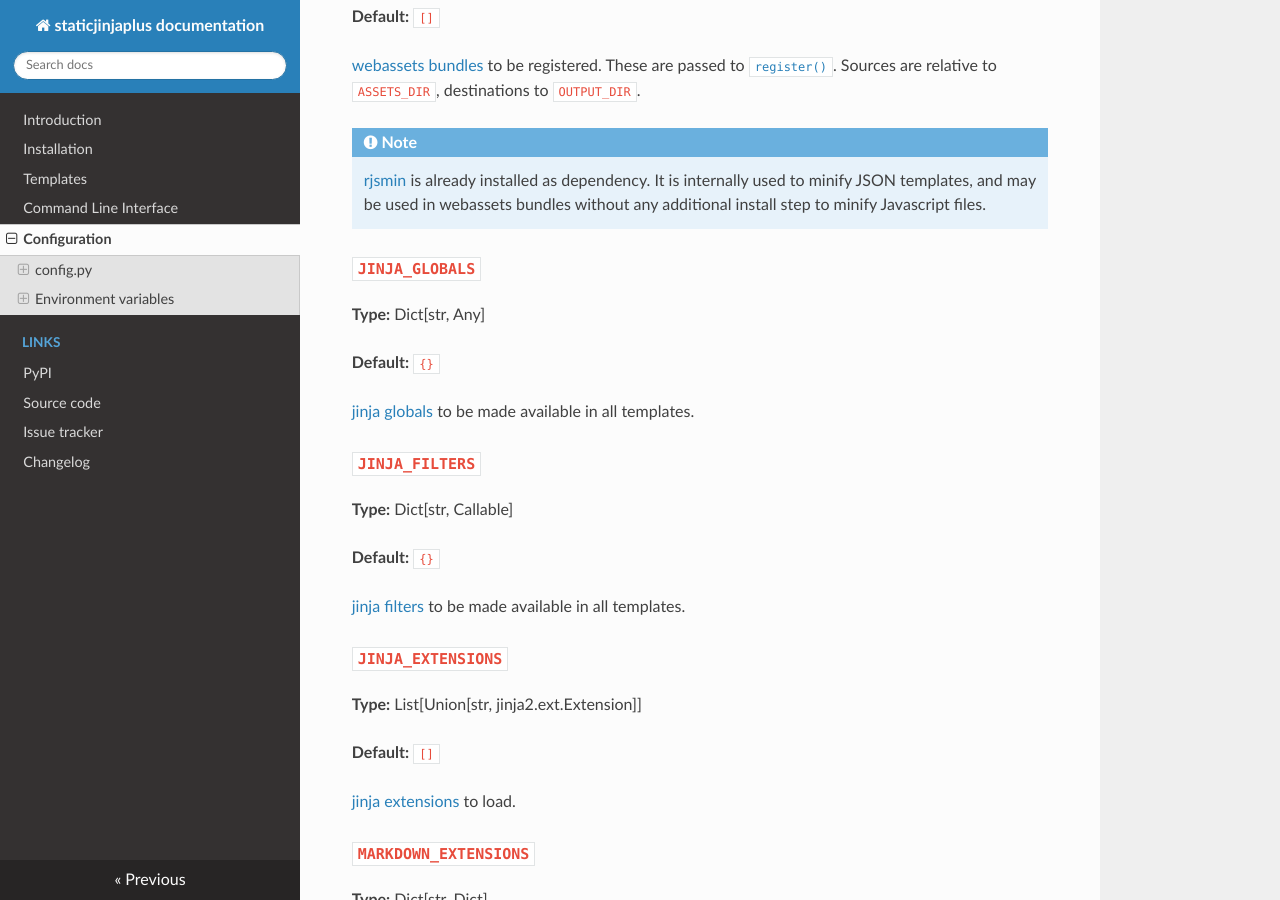
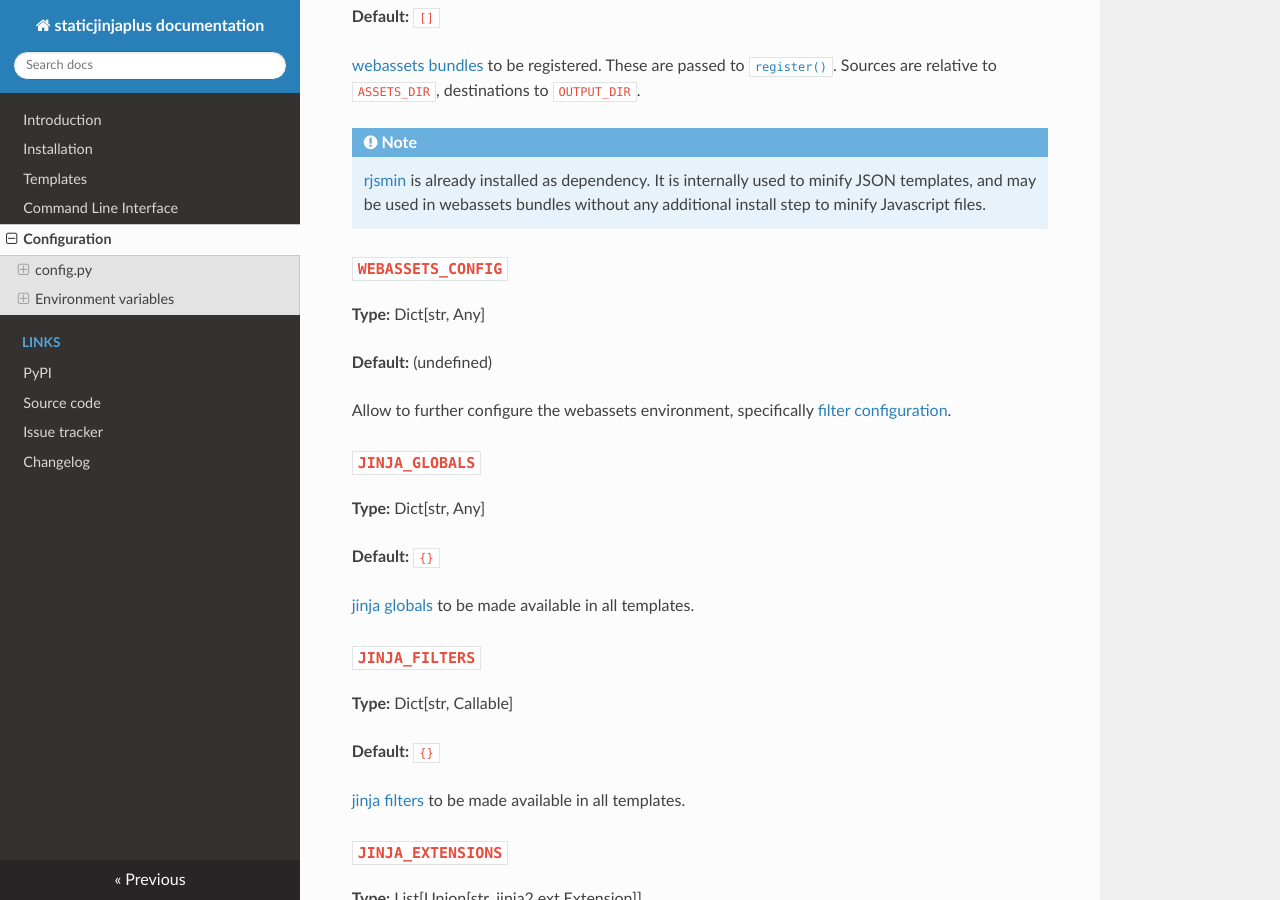
Before and after one commit to EpocDotFr/staticjinjaplus, an MkDocs documentation site: the page built from docs/configuration.md, in a window 1280 px wide and 900 px high, scrolled down 2338 px. Built offline with MkDocs 1.6.1, drawn with Linux system fonts in a browser that asks for light colours.

Commit message:
Update docs

```diff
--- a/docs/configuration.md
+++ b/docs/configuration.md
@@ -97,6 +97,14 @@ templates.
     [rjsmin](https://pypi.org/project/rjsmin/) is already installed as dependency. It is internally used to minify JSON
     templates, and may be used in webassets bundles without any additional install step to minify Javascript files.
 
+### `WEBASSETS_CONFIG`
+
+**Type:** Dict[str, Any]
+
+**Default:** (undefined)
+
+Allow to further configure the webassets environment, specifically [filter configuration](https://webassets.readthedocs.io/en/latest/environment.html#filter-configuration).
+
 ### `JINJA_GLOBALS`
 
 **Type:** Dict[str, Any]
```
